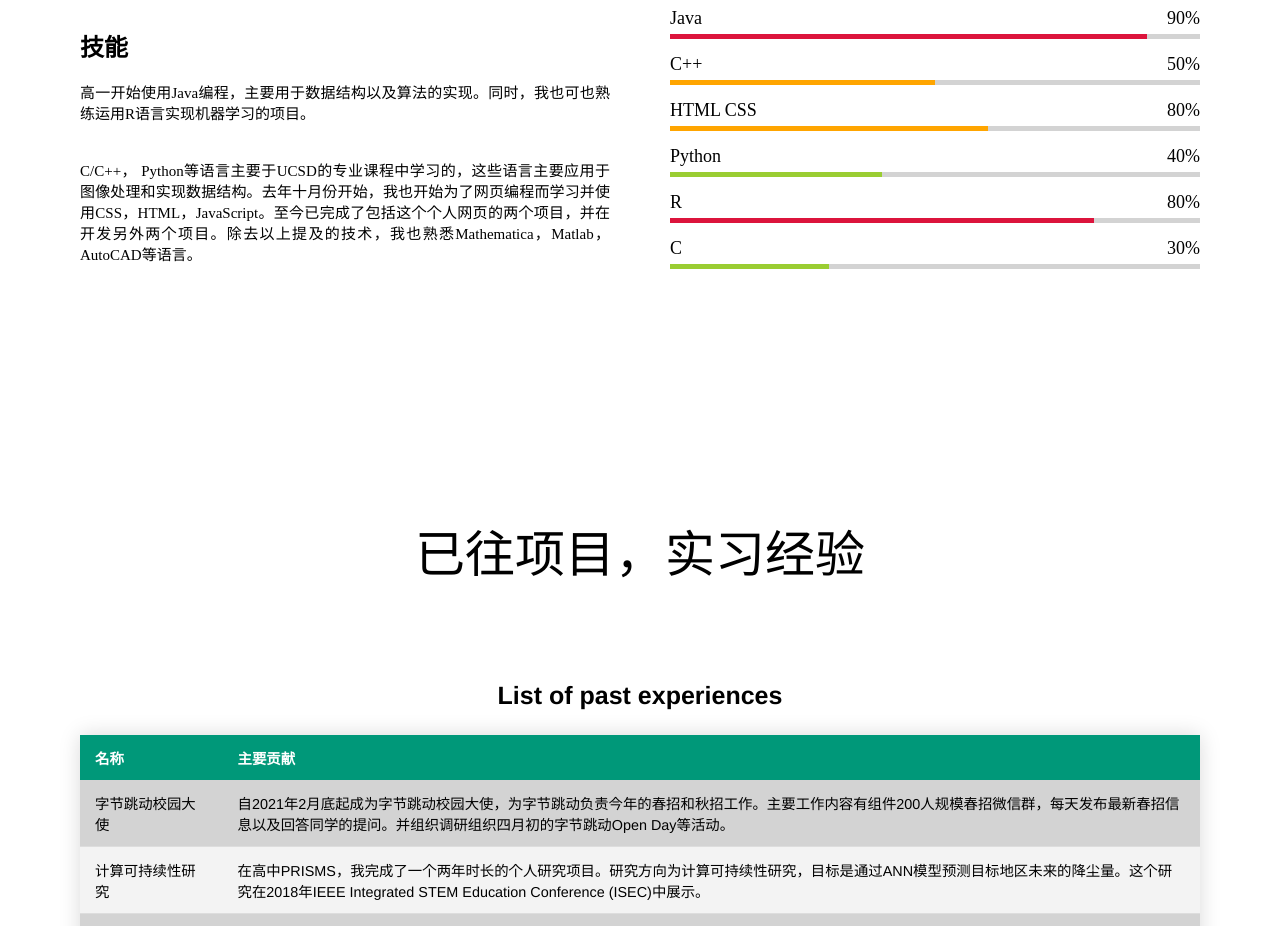
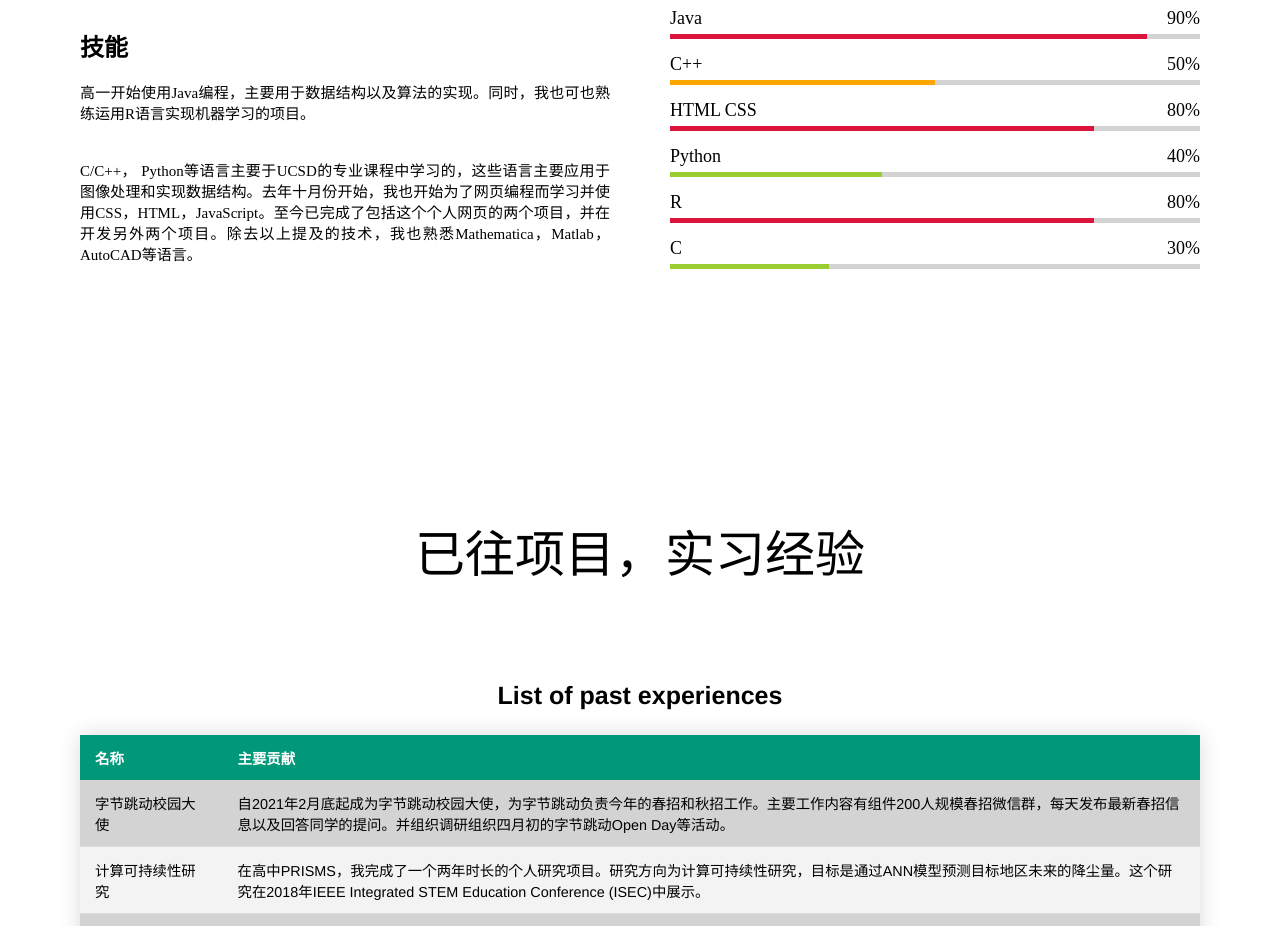
Before and after one commit to RLinter/liruichen, a plain HTML site: page index.html in a window 1280 px wide. Shown: the part 2040-2966 px from the top of the page. Drawn offline with nearby package versions, Linux system fonts and the light colour scheme.

Commit message:
Update style.css

```diff
--- a/style.css
+++ b/style.css
@@ -246,8 +246,8 @@ section .title{
     background: orange;
 }
 .skills-content .right .html::before{
-    width: 60%;
-    background: orange;
+    width: 80%;
+    background: crimson;
 }
 .skills-content .right .py::before{
     width: 40%;
```
